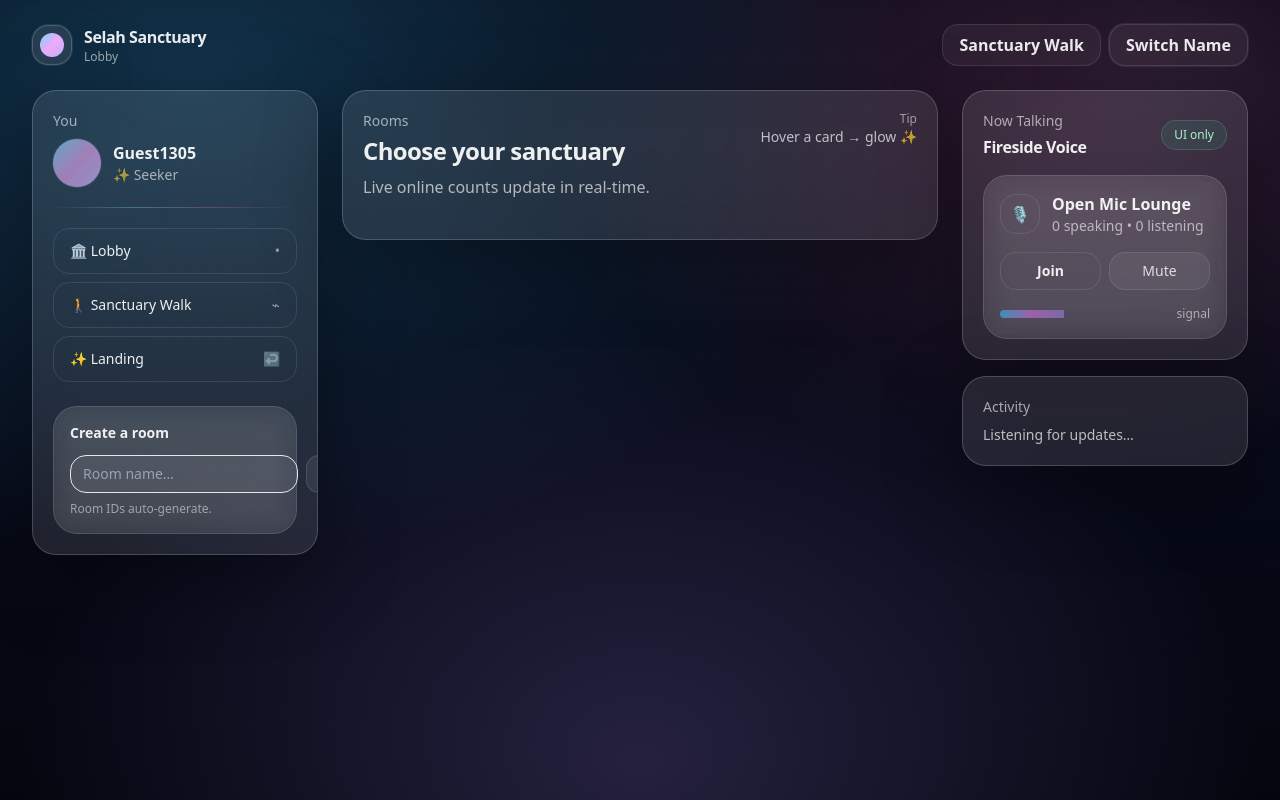
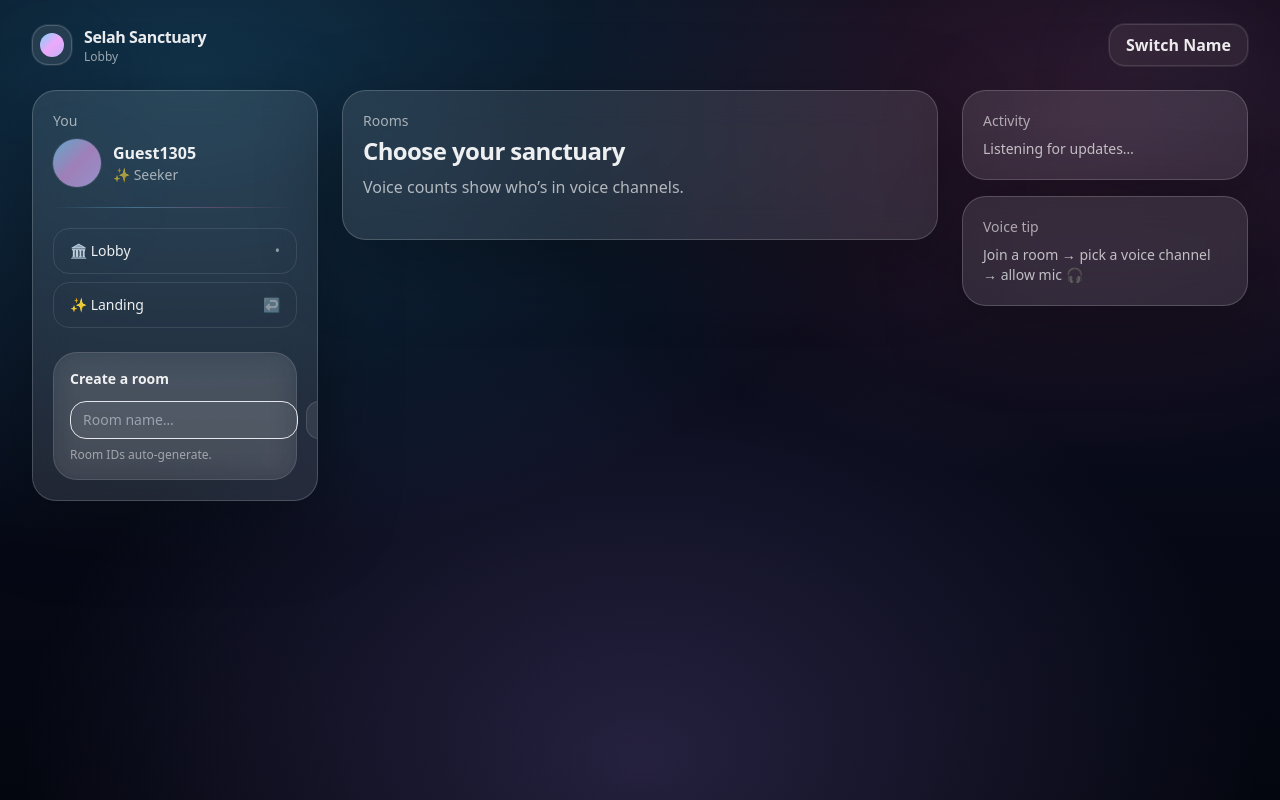
Before and after one commit to lukasbonthy/SelahSanctuary, a website: page public/lobby.html in a window 1280 px wide. Drawn offline with nearby package versions, Linux system fonts and the light colour scheme; no server answers.

Commit message:
Update lobby.html

```diff
--- a/public/lobby.html
+++ b/public/lobby.html
@@ -22,9 +22,6 @@
         </a>
 
         <div class="flex items-center gap-2">
-          <a href="/walk" class="hidden sm:inline-flex pressy rounded-2xl px-4 py-2 bg-white/5 hover:bg-white/8 border border-white/10 transition font-semibold">
-            Sanctuary Walk
-          </a>
           <a href="/login" class="pressy rounded-2xl px-4 py-2 glass-soft shimmer glow-ring font-semibold">
             Switch Name
           </a>
@@ -32,7 +29,6 @@
       </div>
 
       <div class="mt-6 grid grid-cols-12 gap-4 lg:gap-6">
-        <!-- Left nav -->
         <aside class="col-span-12 lg:col-span-3 glass rounded-3xl p-4 sm:p-5 noise relative overflow-hidden">
           <div class="text-sm text-white/60">You</div>
           <div class="mt-2 flex items-center gap-3">
@@ -49,10 +45,6 @@
             <a class="flex items-center justify-between px-4 py-3 rounded-2xl bg-white/6 border border-white/10">
               <span>🏛 Lobby</span>
               <span class="text-white/50">•</span>
-            </a>
-            <a href="/walk" class="flex items-center justify-between px-4 py-3 rounded-2xl bg-white/4 hover:bg-white/6 border border-white/10 transition">
-              <span>🚶 Sanctuary Walk</span>
-              <span class="text-white/50">⌁</span>
             </a>
             <a href="/" class="flex items-center justify-between px-4 py-3 rounded-2xl bg-white/4 hover:bg-white/6 border border-white/10 transition">
               <span>✨ Landing</span>
@@ -71,18 +63,13 @@
           </div>
         </aside>
 
-        <!-- Center rooms -->
         <main class="col-span-12 lg:col-span-6">
           <div class="glass rounded-3xl p-5 noise relative overflow-hidden">
             <div class="flex items-start justify-between gap-4">
               <div>
                 <div class="text-sm text-white/60">Rooms</div>
                 <div class="text-2xl font-semibold tracking-tight mt-1">Choose your sanctuary</div>
-                <div class="text-white/65 mt-2">Live online counts update in real-time.</div>
-              </div>
-              <div class="hidden sm:block text-right">
-                <div class="text-xs text-white/55">Tip</div>
-                <div class="text-sm text-white/70">Hover a card → glow ✨</div>
+                <div class="text-white/65 mt-2">Voice counts show who’s in voice channels.</div>
               </div>
             </div>
 
@@ -90,50 +77,18 @@
           </div>
         </main>
 
-        <!-- Right: Now Talking + activity -->
         <aside class="col-span-12 lg:col-span-3 space-y-4">
           <div class="glass rounded-3xl p-5 noise relative overflow-hidden">
-            <div class="flex items-center justify-between">
-              <div>
-                <div class="text-sm text-white/60">Now Talking</div>
-                <div class="font-semibold tracking-tight mt-1">Fireside Voice</div>
-              </div>
-              <div class="px-3 py-1.5 rounded-full bg-emerald-400/10 border border-emerald-300/20 text-emerald-200 text-xs">
-                UI only
-              </div>
-            </div>
-
-            <div class="mt-4 glass-soft rounded-3xl p-4">
-              <div class="flex items-center gap-3">
-                <div class="w-10 h-10 rounded-2xl bg-white/6 border border-white/10 grid place-items-center">🎙️</div>
-                <div class="min-w-0">
-                  <div class="font-semibold truncate">Open Mic Lounge</div>
-                  <div class="text-sm text-white/60">0 speaking • 0 listening</div>
-                </div>
-              </div>
-
-              <div class="mt-4 grid grid-cols-2 gap-2 text-sm">
-                <button class="pressy rounded-2xl px-3 py-2 bg-white/6 hover:bg-white/8 border border-white/10 transition font-semibold">
-                  Join
-                </button>
-                <button class="pressy rounded-2xl px-3 py-2 bg-white/5 hover:bg-white/7 border border-white/10 transition text-white/80">
-                  Mute
-                </button>
-              </div>
-
-              <div class="mt-4 flex items-center gap-2">
-                <div class="h-2 flex-1 rounded-full bg-white/8 overflow-hidden">
-                  <div class="h-full w-[38%] bg-gradient-to-r from-sky-400/60 via-fuchsia-400/50 to-violet-400/50"></div>
-                </div>
-                <div class="text-xs text-white/55">signal</div>
-              </div>
+            <div class="text-sm text-white/60">Activity</div>
+            <div class="mt-2 text-sm text-white/70" id="activity">
+              Listening for updates…
             </div>
           </div>
 
           <div class="glass rounded-3xl p-5 noise relative overflow-hidden">
-            <div class="text-sm text-white/60">Activity</div>
-            <div class="mt-2 text-sm text-white/70" id="activity">
-              Listening for updates…
+            <div class="text-sm text-white/60">Voice tip</div>
+            <div class="mt-2 text-sm text-white/70">
+              Join a room → pick a voice channel → allow mic 🎧
             </div>
           </div>
         </aside>
```
